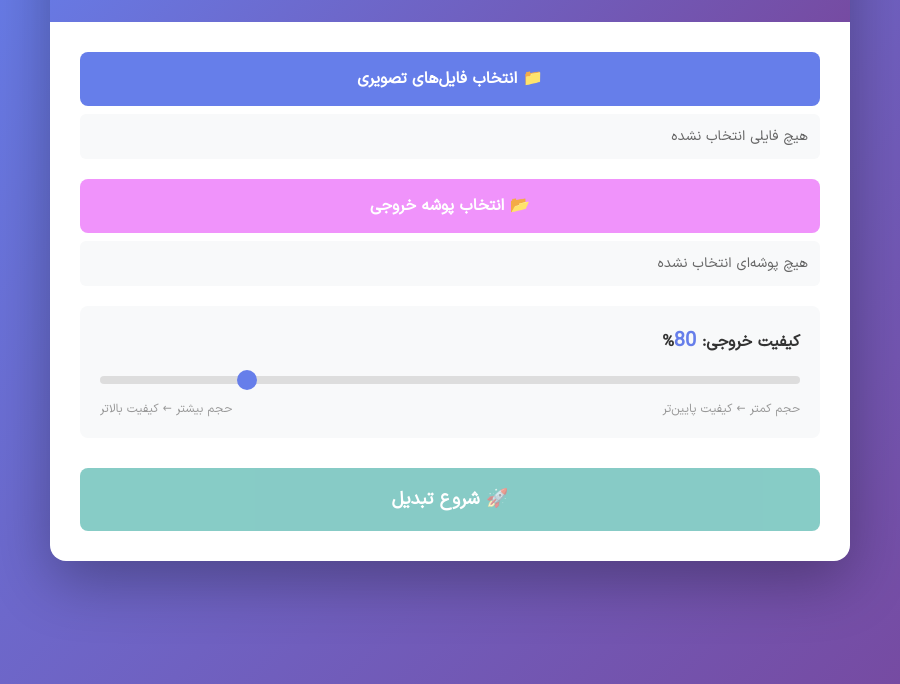
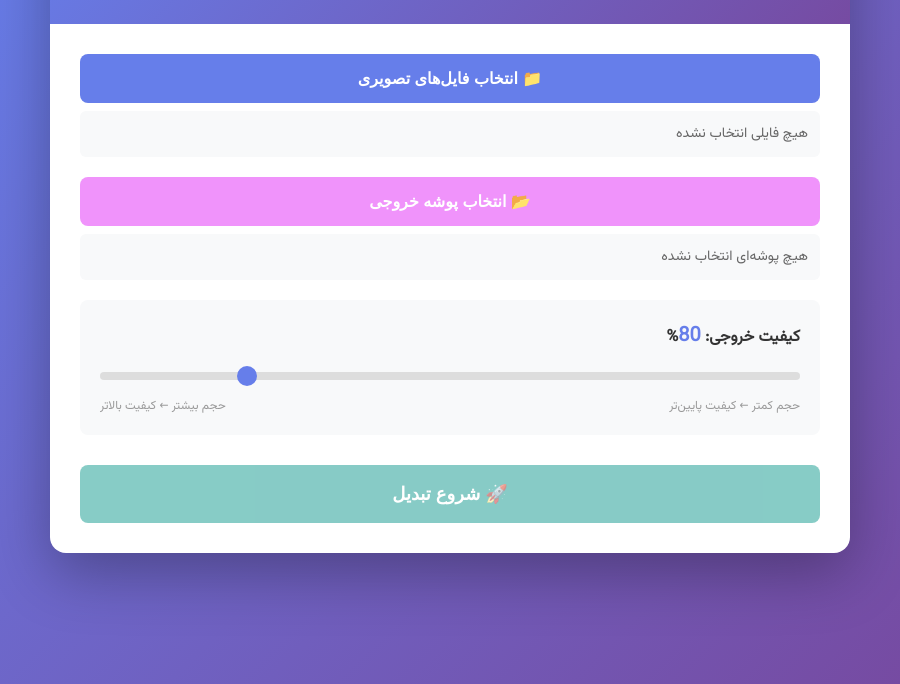
Before and after one commit to Mahdeep/webp-converter, an Electron app: page index.html in a window 900 px wide. Shown: the part 116-800 px from the top of the page. Drawn offline with Linux system fonts and the light colour scheme.

Commit message:
change font

```diff
--- a/styles.css
+++ b/styles.css
@@ -1,6 +1,6 @@
 @font-face {
-  font-family: 'IRANSansX';
-  src: url('./fonts/IRANSansX-Regular.woff2') format('woff2');
+  font-family: 'Vazirmatn';
+  src: url('./fonts/Vazirmatn-Regular.woff2') format('woff2');
   font-weight: normal;
   font-style: normal;
   font-display: swap;
@@ -13,7 +13,7 @@
 }
 
 body {
-  font-family: 'IRANSansX', 'Segoe UI', Tahoma, Geneva, Verdana, sans-serif;
+  font-family: 'Vazirmatn', 'Segoe UI', Tahoma, Geneva, Verdana, sans-serif;
   background: linear-gradient(135deg, #667eea 0%, #764ba2 100%);
   min-height: 100vh;
   padding: 20px;
```
Also changed, not shown: fonts/IRANSansX-Regular.woff2 (deleted), fonts/Vazirmatn-Regular.woff2 (added).
